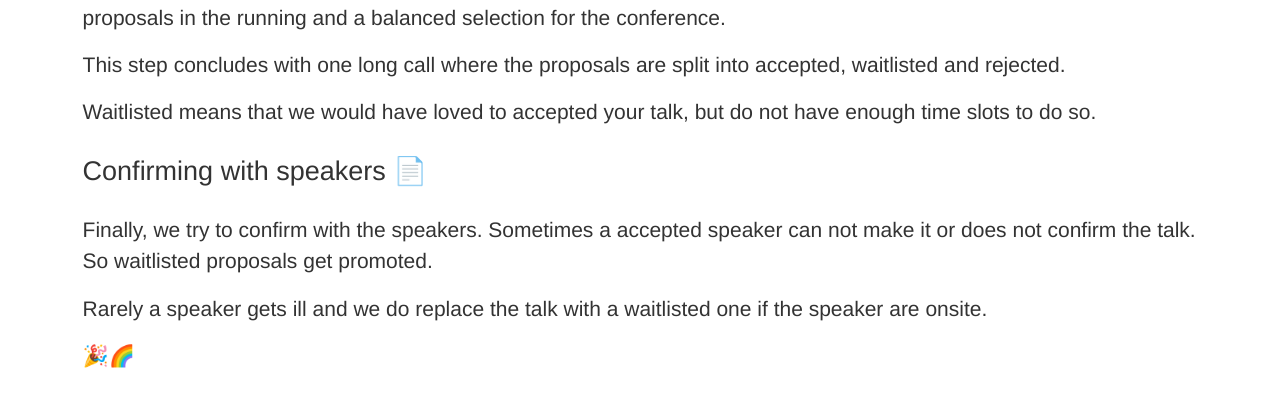
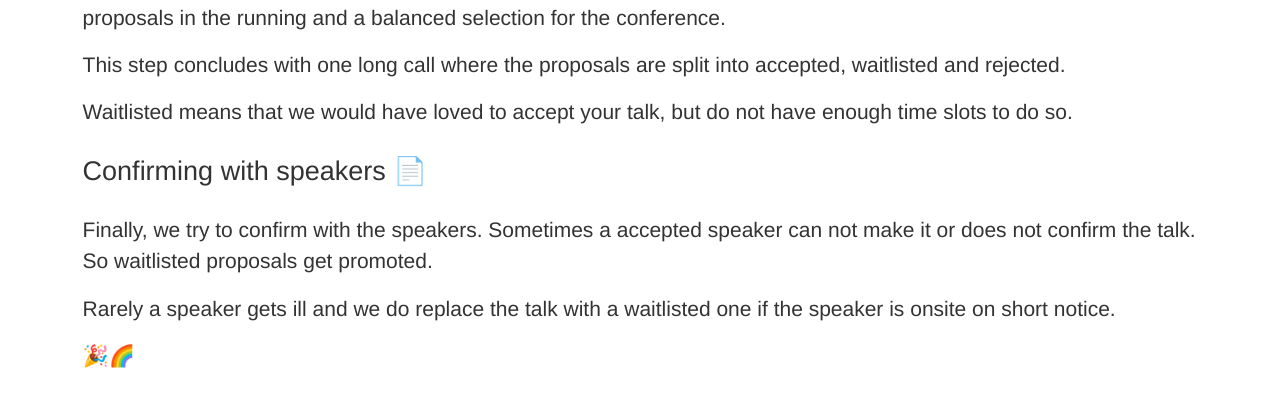
Before and after one commit to RustFestEU/blog.rustfest.eu, a Jekyll site: the page built from _posts/2019-08-29-cfp-committee-hard-at-work.md, in a window 1280 px wide. Shown: the part 718-1124 px from the top of the page. Built offline with Jekyll 4.4.1, drawn with Linux system fonts in a browser that asks for light colours.

Commit message:
Fix Typos

```diff
--- a/_posts/2019-08-29-cfp-committee-hard-at-work.md
+++ b/_posts/2019-08-29-cfp-committee-hard-at-work.md
@@ -23,7 +23,7 @@ In this step we look at diversity and if one persons has multiple proposals in t
 
 This step concludes with one long call where the proposals are split into accepted, waitlisted and rejected.
 
-Waitlisted means that we would have loved to accepted your talk, but do not have enough time slots to do so.
+Waitlisted means that we would have loved to accept your talk, but do not have enough time slots to do so.
 
 ## Confirming with speakers 📄
 
@@ -31,6 +31,6 @@ Finally, we try to confirm with the speakers.
 Sometimes a accepted speaker can not make it or does not confirm the talk.
 So waitlisted proposals get promoted.
 
-Rarely a speaker gets ill and we do replace the talk with a waitlisted one if the speaker are onsite.
+Rarely a speaker gets ill and we do replace the talk with a waitlisted one if the speaker is onsite on short notice.
 
 🎉🌈
```
